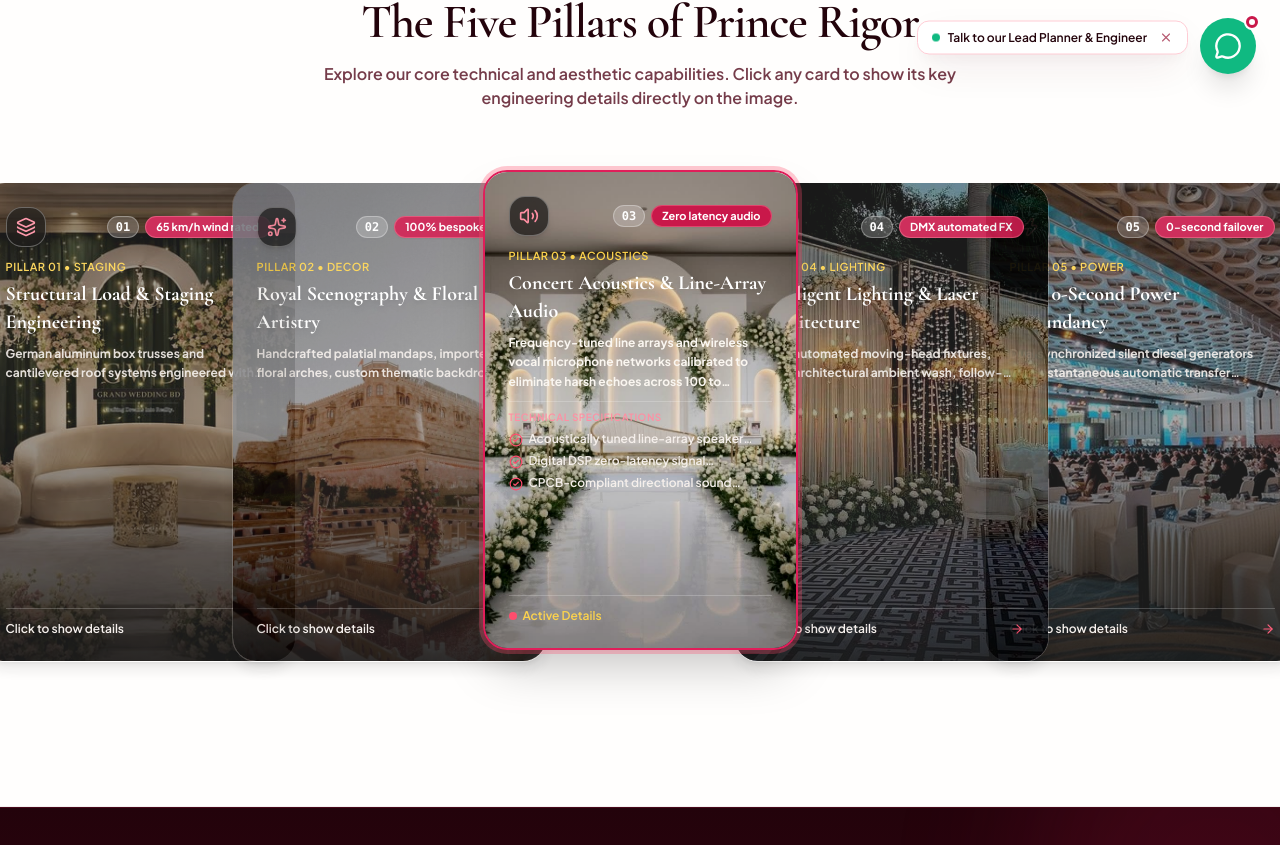
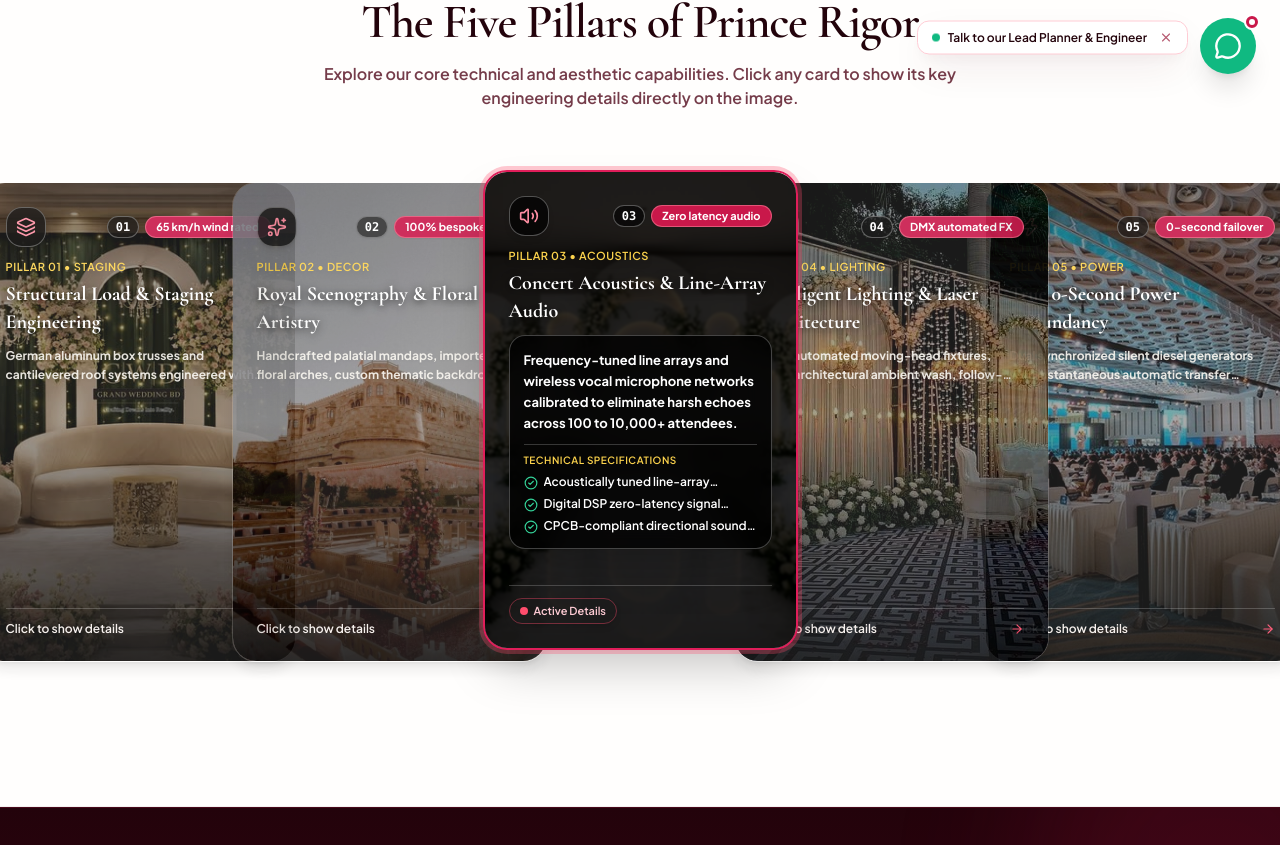
Before and after one commit to hemamalinicti/prince_event_planning, a React (Vite) app: page /about in a window 1280 px wide. Shown: the part 702-1547 px from the top of the page. Built offline with nearby package versions, Linux system fonts and the light colour scheme; a web font is replaced by a local one.

Commit message:
fix(about): enhance text visibility and contrast on active pillar cards

```diff
--- a/src/pages/About.jsx
+++ b/src/pages/About.jsx
@@ -280,9 +280,9 @@ export default function About({ onOpenEnquiry }) {
                         className="w-full h-full object-cover filter brightness-[0.88] contrast-[1.08]"
                       />
                       <div
-                        className={`absolute inset-0 transition-opacity duration-500 ${
+                        className={`absolute inset-0 transition-all duration-500 ${
                           isActive
-                            ? 'bg-gradient-to-t from-black/98 via-black/85 to-black/60'
+                            ? 'bg-black/80 backdrop-blur-[1px]'
                             : 'bg-gradient-to-t from-black/90 via-black/30 to-black/40'
                         }`}
                       />
@@ -293,48 +293,48 @@ export default function About({ onOpenEnquiry }) {
                       <div>
                         {/* Top Row: Icon + Number & Stat Badge */}
                         <div className="flex items-center justify-between mb-3">
-                          <div className="w-10 h-10 rounded-2xl bg-black/60 backdrop-blur-md border border-white/30 text-white flex items-center justify-center shadow-md">
+                          <div className="w-10 h-10 rounded-2xl bg-black/70 backdrop-blur-md border border-white/30 text-white flex items-center justify-center shadow-md">
                             <IconComponent className="w-5 h-5 text-cherry-300" />
                           </div>
                           <div className="flex items-center gap-1.5">
-                            <span className="font-mono text-xs font-bold px-2 py-0.5 rounded-full bg-white/20 backdrop-blur-md text-white border border-white/30">
+                            <span className="font-mono text-xs font-bold px-2 py-0.5 rounded-full bg-black/60 backdrop-blur-md text-white border border-white/30 shadow-sm">
                               0{idx + 1}
                             </span>
-                            <span className="px-2.5 py-0.5 rounded-full font-bold text-[10px] sm:text-[11px] bg-cherry-600 text-white border border-cherry-300/40 shadow-sm">
+                            <span className="px-2.5 py-0.5 rounded-full font-bold text-[10px] sm:text-[11px] bg-cherry-600 text-white border border-cherry-300/50 shadow-sm">
                               {pillar.stat}
                             </span>
                           </div>
                         </div>
 
                         {/* Title & Category */}
-                        <span className="text-[10px] sm:text-[11px] font-bold uppercase tracking-wider text-amber-300 block mb-1">
+                        <span className="text-[10px] sm:text-[11px] font-bold uppercase tracking-wider text-amber-300 block mb-1 drop-shadow-md">
                           Pillar 0{idx + 1} • {pillar.shortName}
                         </span>
-                        <h3 className="font-editorial text-lg sm:text-xl font-bold text-white mb-2 leading-snug drop-shadow-md">
+                        <h3 className="font-editorial text-lg sm:text-xl font-bold text-white mb-2.5 leading-snug drop-shadow-[0_2px_4px_rgba(0,0,0,0.9)]">
                           {pillar.title}
                         </h3>
 
-                        {/* When Active: Reveal Important Details in the image itself */}
+                        {/* When Active: Reveal Important Details with crystal clear visibility */}
                         {isActive ? (
-                          <div className="space-y-2.5 animate-fadeIn">
-                            <p className="text-xs text-cream-100 font-normal leading-relaxed line-clamp-3">
+                          <div className="animate-fadeIn bg-black/80 backdrop-blur-md rounded-2xl p-3.5 border border-white/25 shadow-2xl space-y-2.5">
+                            <p className="text-xs sm:text-[13px] text-white font-medium leading-relaxed drop-shadow-sm">
                               {pillar.desc}
                             </p>
 
                             <div className="space-y-1.5 pt-2 border-t border-white/20">
-                              <span className="text-[10px] uppercase tracking-wider font-bold text-cherry-300 block">
+                              <span className="text-[10px] uppercase tracking-wider font-bold text-amber-300 block">
                                 Technical Specifications
                               </span>
                               {pillar.specs.slice(0, 3).map((spec, sIdx) => (
-                                <div key={sIdx} className="flex items-start gap-1.5 text-xs text-cream-200 leading-tight">
-                                  <CheckCircle2 className="w-3.5 h-3.5 text-cherry-400 shrink-0 mt-0.5" />
-                                  <span className="line-clamp-1">{spec}</span>
+                                <div key={sIdx} className="flex items-start gap-1.5 text-xs text-white font-medium leading-tight">
+                                  <CheckCircle2 className="w-3.5 h-3.5 text-emerald-400 shrink-0 mt-0.5" />
+                                  <span className="drop-shadow-sm line-clamp-1">{spec}</span>
                                 </div>
                               ))}
                             </div>
                           </div>
                         ) : (
-                          <p className="text-xs text-cream-200/90 leading-relaxed font-medium line-clamp-2">
+                          <p className="text-xs text-cream-100/90 leading-relaxed font-medium line-clamp-2 drop-shadow-sm">
                             {pillar.desc}
                           </p>
                         )}
@@ -343,9 +343,9 @@ export default function About({ onOpenEnquiry }) {
                       {/* Bottom Row */}
                       <div className="pt-3 border-t border-white/20 flex items-center justify-between text-xs font-bold text-cream-100">
                         {isActive ? (
-                          <div className="flex items-center gap-1.5 text-amber-300">
+                          <div className="flex items-center gap-1.5 px-2.5 py-1 rounded-full bg-cherry-950/80 border border-cherry-400/40 text-cherry-200 shadow-md">
                             <span className="w-2 h-2 rounded-full bg-cherry-400 animate-pulse" />
-                            <span>Active Details</span>
+                            <span className="text-[11px] font-semibold text-cherry-200">Active Details</span>
                           </div>
                         ) : (
                           <div className="flex items-center justify-between w-full text-cream-200 group-hover:text-white transition-colors">
@@ -438,9 +438,9 @@ export default function About({ onOpenEnquiry }) {
                         className="w-full h-full object-cover filter brightness-[0.88] contrast-[1.08]"
                       />
                       <div
-                        className={`absolute inset-0 transition-opacity duration-500 ${
+                        className={`absolute inset-0 transition-all duration-500 ${
                           isActive
-                            ? 'bg-gradient-to-t from-black/98 via-black/85 to-black/60'
+                            ? 'bg-black/80 backdrop-blur-[1px]'
                             : 'bg-gradient-to-t from-black/90 via-black/30 to-black/40'
                         }`}
                       />
@@ -451,48 +451,48 @@ export default function About({ onOpenEnquiry }) {
                       <div>
                         {/* Top Row: Icon + Number & Stat Badge */}
                         <div className="flex items-center justify-between mb-3">
-                          <div className="w-10 h-10 rounded-2xl bg-black/60 backdrop-blur-md border border-white/30 text-white flex items-center justify-center shadow-md">
+                          <div className="w-10 h-10 rounded-2xl bg-black/70 backdrop-blur-md border border-white/30 text-white flex items-center justify-center shadow-md">
                             <IconComponent className="w-5 h-5 text-cherry-300" />
                           </div>
                           <div className="flex items-center gap-1.5">
-                            <span className="font-mono text-xs font-bold px-2 py-0.5 rounded-full bg-white/20 backdrop-blur-md text-white border border-white/30">
+                            <span className="font-mono text-xs font-bold px-2 py-0.5 rounded-full bg-black/60 backdrop-blur-md text-white border border-white/30 shadow-sm">
                               0{idx + 1}
                             </span>
-                            <span className="px-2.5 py-0.5 rounded-full font-bold text-[10px] sm:text-[11px] bg-cherry-600 text-white border border-cherry-300/40 shadow-sm">
+                            <span className="px-2.5 py-0.5 rounded-full font-bold text-[10px] sm:text-[11px] bg-cherry-600 text-white border border-cherry-300/50 shadow-sm">
                               {pillar.stat}
                             </span>
                           </div>
                         </div>
 
                         {/* Title & Category */}
-                        <span className="text-[10px] sm:text-[11px] font-bold uppercase tracking-wider text-amber-300 block mb-1">
+                        <span className="text-[10px] sm:text-[11px] font-bold uppercase tracking-wider text-amber-300 block mb-1 drop-shadow-md">
                           Pillar 0{idx + 1} • {pillar.shortName}
                         </span>
-                        <h3 className="font-editorial text-lg sm:text-xl font-bold text-white mb-2 leading-snug drop-shadow-md">
+                        <h3 className="font-editorial text-lg sm:text-xl font-bold text-white mb-2.5 leading-snug drop-shadow-[0_2px_4px_rgba(0,0,0,0.9)]">
                           {pillar.title}
                         </h3>
 
-                        {/* When Active: Reveal Important Details in the image itself */}
+                        {/* When Active: Reveal Important Details with crystal clear visibility */}
                         {isActive ? (
-                          <div className="space-y-2.5 animate-fadeIn">
-                            <p className="text-xs text-cream-100 font-normal leading-relaxed line-clamp-3">
+                          <div className="animate-fadeIn bg-black/80 backdrop-blur-md rounded-2xl p-3.5 border border-white/25 shadow-2xl space-y-2.5">
+                            <p className="text-xs sm:text-[13px] text-white font-medium leading-relaxed drop-shadow-sm">
                               {pillar.desc}
                             </p>
 
                             <div className="space-y-1.5 pt-2 border-t border-white/20">
-                              <span className="text-[10px] uppercase tracking-wider font-bold text-cherry-300 block">
+                              <span className="text-[10px] uppercase tracking-wider font-bold text-amber-300 block">
                                 Technical Specifications
                               </span>
                               {pillar.specs.slice(0, 3).map((spec, sIdx) => (
-                                <div key={sIdx} className="flex items-start gap-1.5 text-xs text-cream-200 leading-tight">
-                                  <CheckCircle2 className="w-3.5 h-3.5 text-cherry-400 shrink-0 mt-0.5" />
-                                  <span className="line-clamp-1">{spec}</span>
+                                <div key={sIdx} className="flex items-start gap-1.5 text-xs text-white font-medium leading-tight">
+                                  <CheckCircle2 className="w-3.5 h-3.5 text-emerald-400 shrink-0 mt-0.5" />
+                                  <span className="drop-shadow-sm line-clamp-1">{spec}</span>
                                 </div>
                               ))}
                             </div>
                           </div>
                         ) : (
-                          <p className="text-xs text-cream-200/90 leading-relaxed font-medium line-clamp-2">
+                          <p className="text-xs text-cream-100/90 leading-relaxed font-medium line-clamp-2 drop-shadow-sm">
                             {pillar.desc}
                           </p>
                         )}
@@ -501,9 +501,9 @@ export default function About({ onOpenEnquiry }) {
                       {/* Bottom Row */}
                       <div className="pt-3 border-t border-white/20 flex items-center justify-between text-xs font-bold text-cream-100">
                         {isActive ? (
-                          <div className="flex items-center gap-1.5 text-amber-300">
+                          <div className="flex items-center gap-1.5 px-2.5 py-1 rounded-full bg-cherry-950/80 border border-cherry-400/40 text-cherry-200 shadow-md">
                             <span className="w-2 h-2 rounded-full bg-cherry-400 animate-pulse" />
-                            <span>Active Details</span>
+                            <span className="text-[11px] font-semibold text-cherry-200">Active Details</span>
                           </div>
                         ) : (
                           <div className="flex items-center justify-between w-full text-cream-200 group-hover:text-white transition-colors">
```
